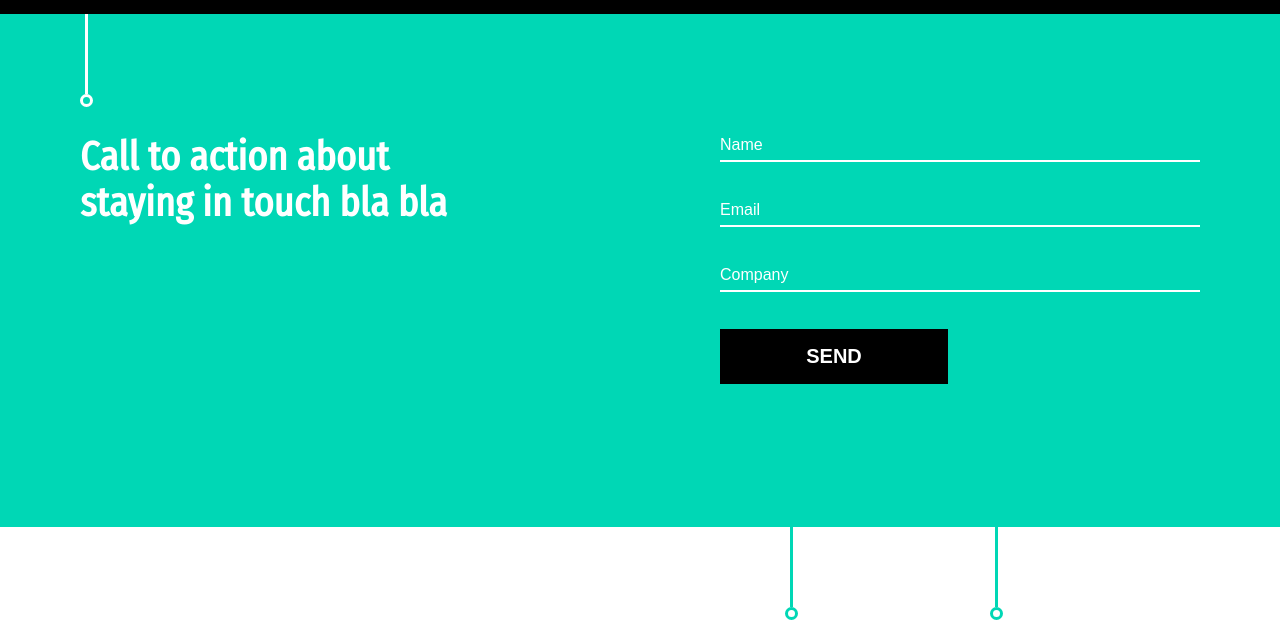
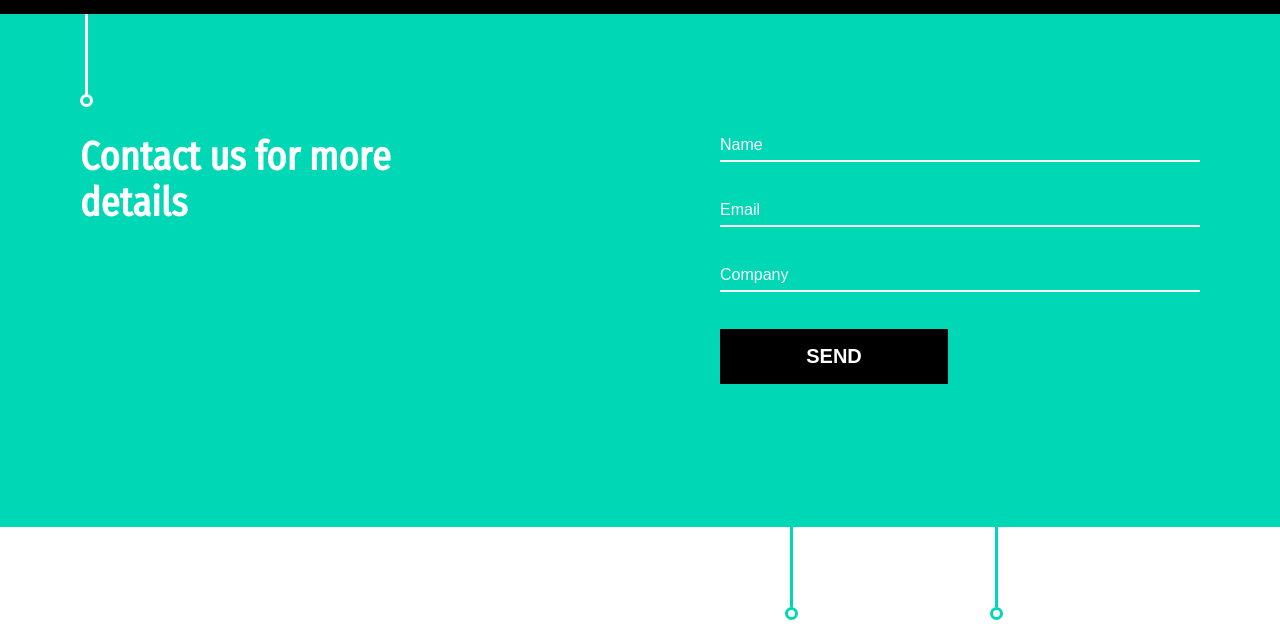
Before and after one commit to lisa13/cr_landing, a website: page index.html in a window 1280 px wide. Shown: the part 5140-5784 px from the top of the page. Drawn offline with Linux system fonts and the light colour scheme.

Commit message:
test fixes

```diff
--- a/index.html
+++ b/index.html
@@ -239,7 +239,7 @@
 <section id="contact" class="contact">
     <div class="container">
         <div class="left-side">
-            <h2>Call to action about staying in touch bla bla</h2>
+            <h2>Contact us for more details</h2>
         </div>
         <div class="right-side">
             <form>
```
